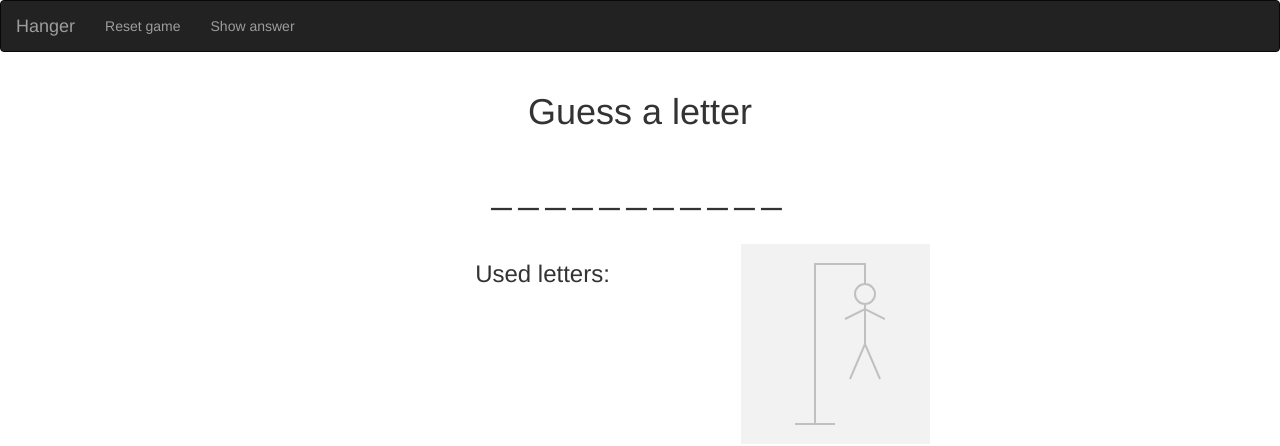
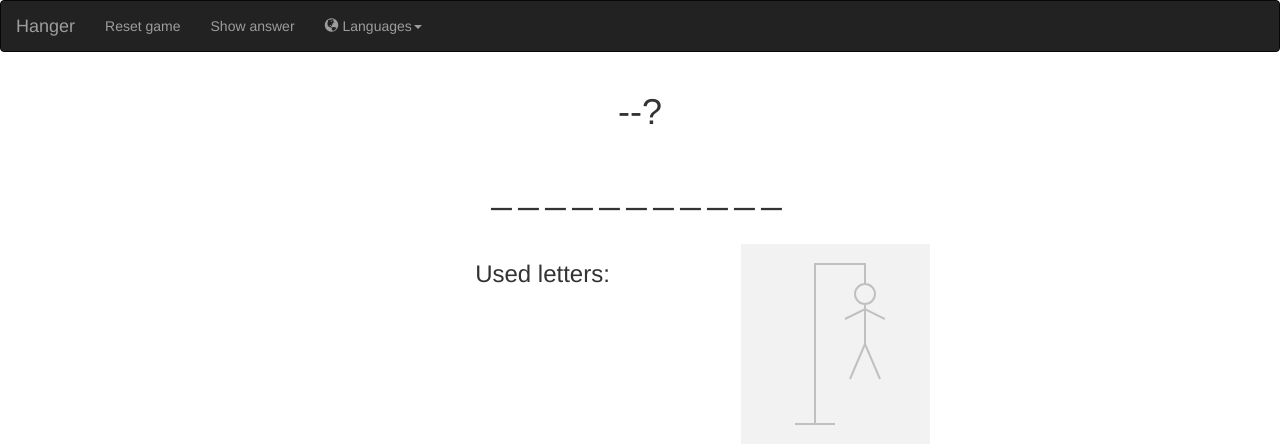
Before and after one commit to VadimZhe/Hanger, a Django app: page / in a window 1280 px wide. Shown: the top 446 px of the page. Run offline with Django 3.2, Linux system fonts and the light colour scheme; data comes from the database, SQL or seed files in the repository; both versions use the stored data as it was after the commit; some libraries are stand-ins or nearby versions.

Commit message:
On the way to two languages

```diff
--- a/hangerapp/admin.py
+++ b/hangerapp/admin.py
@@ -1,7 +1,7 @@
 from django.contrib import admin
 
-from .models import Words, Languages, InterfaceMessages
+from .models import Words, InterfaceMessages
 
 admin.site.register(Words)
-admin.site.register(Languages)
+#admin.site.register(Languages)
 admin.site.register(InterfaceMessages)
--- a/hangerapp/models.py
+++ b/hangerapp/models.py
@@ -19,7 +19,7 @@ class InterfaceMessages(models.Model):
     status_announcement = models.CharField(max_length=200, null=False)
 
     def __str__(self):
-        return str(self.language) + ':' + self.status_announcement + '...'
+        return self.status_announcement
 
 class Hangers:
     max_wrong_attempts = 10
@@ -32,21 +32,21 @@ class Hangers:
             self.used_letters = request.session['used']
             self.wrong_attempts = request.session['failures']
             self.status_message = '-'
-            self.language = 'rus'
+            self.language = Languages.objects.get(code=request.session['language'])
         else:
             self.secret_word = word
             self.hint = "_" * len(self.secret_word)
             self.used_letters = ''
             self.wrong_attempts = 0
-            self.status_message = 'Guess a letter'
-            self.language = 'eng'
+            self.status_message = '--?'
+            self.language = Languages.objects.get(pk=1)
 
     def save_to_cookies(self):
         self.request.session['word'] = self.secret_word
         self.request.session['hint'] = self.hint
         self.request.session['used'] = self.used_letters
         self.request.session['failures'] = self.wrong_attempts
-        self.request.session['language'] = self.language
+        self.request.session['language'] = self.language.code
 
     def check_letter(self, letter):
         letter = letter[0].upper()
--- a/hangerapp/static/js/hanger-ajax.js
+++ b/hangerapp/static/js/hanger-ajax.js
@@ -21,16 +21,15 @@ $(document).keypress(function(e) {
    check_letter(String.fromCharCode(e.which));
 });
 
-$('#change_language').click(function(){
-    $.get('/language', 0, function(data){
-        $('#status_msg').html(data['message']);
-    });
-});
+//$('#change_language').click(function(){
+//    $.get('/language', 0, function(data){
+//        $('#status_msg').html(data['message']);
+//    });
+//});
 
 $('.alpha').click(function(){
    //console.log($(this).attr('id').substring(7,8));
    check_letter($(this).attr('id').substring(7,8));
-   $(this).html('&nbsp;');
 });
 
 function check_letter(letter){
@@ -48,5 +47,6 @@ function check_letter(letter){
        $('#wrong_attempts').html(wrong_num)
        updateProgressBar(wrong_num)
        DrawHanger(wrong_num, "black", false)
+       $('#letter_' + letter.toUpperCase()).html('&nbsp;');
    });
 }
--- a/hangerapp/templates/hanger/guess.html
+++ b/hangerapp/templates/hanger/guess.html
@@ -40,7 +40,14 @@
               <ul class="nav navbar-nav">
                 <li><a href="#"><span id="reset">{% if language == "rus" %}Сброс игры{% else %}Reset game{% endif %}</span></a></li>
                 <li><a href="#" id="show_answer">{% if language == "rus" %}Показать ответ{% else %}Show answer{% endif %}</a></li>
-                <!--li><a href="#" id="change_language">{% if language == "rus" %}English{% else %}Russian{% endif %}</a-->
+                <!--li><a href="#" id="change_language"><span class="glyphicon glyphicon-globe"></span> {% if language == "rus" %}English{% else %}Russian{% endif %}</a></li-->
+                <li class="dropdown">
+                    <a class="dropdown-toggle" data-toggle="dropdown" href="#"><span class="glyphicon glyphicon-globe"></span> Languages<span class="caret"></span></a>
+                    <ul class="dropdown-menu">
+                        <li><a href="#">English</a></li>
+                        <li><a href="#">Русский</a></li>
+                    </ul>
+                </li>
               </ul>
               <!--ul class="nav navbar-nav navbar-right">
                 <li><a href="#"><span class="glyphicon glyphicon-log-in"></span> Login</a></li>
--- a/hangerapp/views.py
+++ b/hangerapp/views.py
@@ -50,12 +50,14 @@ def make_a_guess_sync(request):
         hanger = initial_view(request)
     else:
         hanger = make_a_guess(request, new_letter)
+    languages = Languages.objects.all()
     return render(request, 'hanger/guess.html', {
         'the_word': hanger,
         'debug': debug,
         'percentage_left': 100,
         'percentage_used' : 0,
-        'language' : 'eng'
+        'language' : hanger.language.code,
+        'all_languages' : languages
     })
 
 
```
Also changed, not shown: db.sqlite3.
